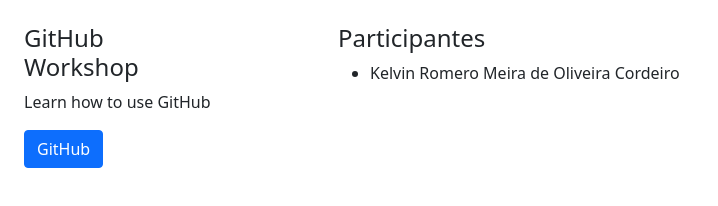
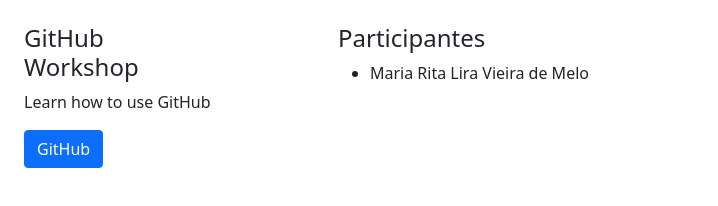
Before and after one commit to kord-ai/git-workshop, a plain HTML site: page index.html in a window 1280 px wide. Shown: the whole page, without its empty margins (0-718 px from the left). Drawn offline with nearby package versions, Linux system fonts and the light colour scheme.

Commit message:
adiciona Maria Rita na index

```diff
--- a/index.html
+++ b/index.html
@@ -23,7 +23,7 @@
         <main class="col-6">
             <h4>Participantes</h4>
             <ul>
-                <li>Kelvin Romero Meira de Oliveira Cordeiro</li>
+                <li>Maria Rita Lira Vieira de Melo</li>
             </ul>
         </main>
     </div>
```
